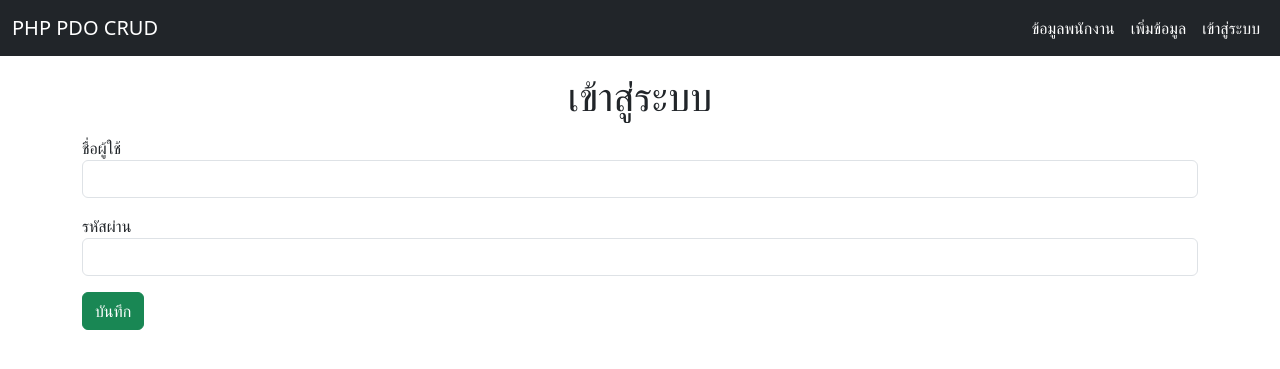
After one commit to Nitis-2003/kongruksiam_Pdo, a PHP site: page /loginform.php in a window 1280 px wide. The commit adds this page. Shown: the top 369 px of the page. Run offline with PHP 8.4, Linux system fonts and the light colour scheme.

Commit message:
add login logout

```diff
--- a/addform.php
+++ b/addform.php
@@ -9,6 +9,7 @@ $result = $controller->getDepartments();
     <?php require_once('./layout/nav.php'); ?>
     <div class="container mt-3">
         <?php
+
             if(isset($_POST["submit"])){
                 $fname=$_POST["fname"];
                 $lname=$_POST["lname"];
@@ -16,8 +17,7 @@ $result = $controller->getDepartments();
                 $dept_id=$_POST["dept_id"];
                 $status = $controller->insert($fname,$lname,$salary,$dept_id);
                 if($status){
-                    $message = "บันทึกข้อมูลสำเร็จ";
-                    require_once('./layout/success_message.php');
+                    header("location: ./addform.php");
                 }else{
                     $message = "เกิดข้อผิดพลาด บันทึกข้อมูลไม่สำเร็จ";
                     require_once('./layout/error_message.php');
--- a/db/connect.php
+++ b/db/connect.php
@@ -15,5 +15,4 @@ require_once'./db/controller.php';
 require_once'./db/user.php';
 $controller = new Controller($conn);
 $user = new User($conn);
-$user->insertUser('admin','999999999');
 ?>
--- a/layout/header.php
+++ b/layout/header.php
@@ -1,3 +1,4 @@
+<?php require_once './layout/session.php'; ?>
 <!DOCTYPE html>
 <html lang="en">
 <head>
--- a/layout/nav.php
+++ b/layout/nav.php
@@ -12,9 +12,20 @@
         <li class="nav-item">
           <a class="nav-link text-white" href="./addform.php">เพิ่มข้อมูล</a>
         </li>
-        <li class="nav-item">
-          <a class="nav-link text-white" href="#">Pricing</a>
+        <?php if(!isset($_SESSION['uid'])) {?>
+          <li class="nav-item">
+            <a class="nav-link text-white" href="./loginform.php">เข้าสู่ระบบ</a>
+          </li>
+        <?php }else{?>
+          <li class="nav-item dropdown">
+          <a class="nav-link  text-white dropdown-toggle" href="#" role="button" data-bs-toggle="dropdown" aria-expanded="false">
+            สวัสดี , <?php echo $_SESSION['username'] ?>
+          </a>
+          <ul class="dropdown-menu">
+            <li><a class="dropdown-item" href="./logout.php">ออกจากระบบ</a></li>
+          </ul>
         </li>
+        <?php }?>
       </ul>
     </div>
   </div>
--- /dev/null
+++ b/layout/session.php
@@ -0,0 +1,3 @@
+<?php
+session_start();
+?>
--- /dev/null
+++ b/loginform.php
@@ -0,0 +1,39 @@
+<?php
+$title = "Login";
+require_once('./layout/header.php');
+require_once('./db/connect.php');
+require_once('./layout/nav.php');
+
+if($_SERVER['REQUEST_METHOD']=="POST"){
+    $username = $_POST['username'];
+    $password = $_POST['password'];
+    $new_password = md5($password.$username);
+
+    $result = $user->getUser($username,$new_password);
+    if(!$result){
+        echo "<div class='container mt-3 alert alert-danger'>ชื่อผู้ใช้หรือรหัสผ่านไม่ถูกต้อง</div>";
+    }else{
+        $_SESSION['username']=$username;
+        $_SESSION['uid']=$result['id'];
+        header('location:index.php');
+    }
+}
+?>
+<body>
+    <div class="container mt-3">
+        <h1 class="text-center">เข้าสู่ระบบ</h1>
+        <form method="POST" action="<?php echo htmlentities($_SERVER['PHP_SELF']); ?>">
+            <div class="form-group mt-3">
+                <label for="fname">ชื่อผู้ใช้</label>
+                <input type="text" name="username" class="form-control" value="<?php if($_SERVER["REQUEST_METHOD"]=="POST") echo $_POST['username']; ?>" required>
+            </div>
+            <div class="form-group mt-3">
+                <label for="lname">รหัสผ่าน</label>
+                <input type="password" name="password" class="form-control" required>
+            </div>
+
+            <input type="submit" value="บันทึก" name="submit" class="btn btn-success mt-3">
+        </form>
+    </div>
+</body>
+</html>
--- /dev/null
+++ b/logout.php
@@ -0,0 +1,5 @@
+<?php
+require_once'./layout/session.php';
+session_destroy();
+header('location:loginform.php');
+?>
```
